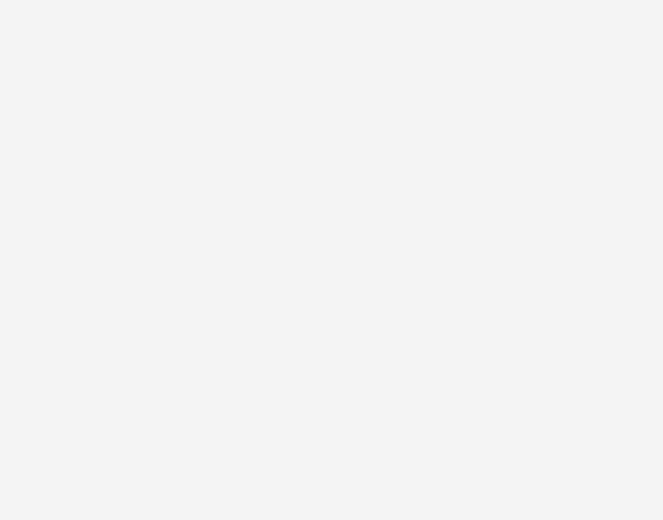
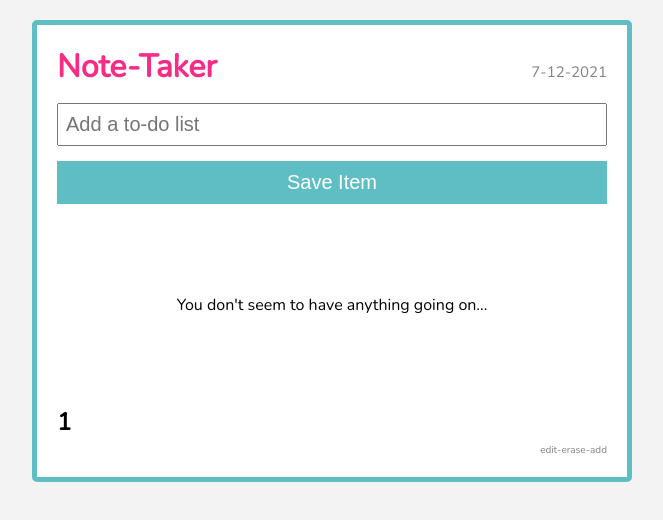
Before and after one commit to markovic-ana/to-do-app, a React (Create React App) app: page /Details/1 in a window 1280 px wide. Before the commit this address had no page. Shown: the top 520 px of the page, without its empty margins (308-971 px from the left). Built offline with nearby package versions, Linux system fonts and the light colour scheme.

Commit message:
output za id

```diff
--- a/src/components/Item.js
+++ b/src/components/Item.js
@@ -1,15 +1,19 @@
-import { FaTrashAlt } from 'react-icons/fa'
-import { BsFillPencilFill } from 'react-icons/bs'
-import {BsFillPlusCircleFill} from 'react-icons/bs'
-import { useState} from 'react'
-import Itemstyles from './Item.module.css'
-import { Link} from 'react-router-dom'
+import { FaTrashAlt } from 'react-icons/fa';
+import { BsFillPencilFill } from 'react-icons/bs';
+import { BsFillPlusCircleFill } from 'react-icons/bs';
+import { useState } from 'react';
+import Itemstyles from './Item.module.css';
+import { Link } from 'react-router-dom';
+import { getDetails } from "../getDetails";
 
 
 
 
 //pojedinacni to do item
-const Item = ({ item, onDelete}) => {
+const Item = ({ item, onDelete }) => {
+
+       let details = getDetails();
+    console.log(details);
 
     const [showUpdateInput, setShowUpdateInput] = useState(false);
     const [updatedText, setUpdatedText] = useState(item.text)
@@ -40,11 +44,16 @@
                 <BsFillPencilFill onClick={() => setShowUpdateInput(!showUpdateInput)} />
                 <FaTrashAlt onClick={() => onDelete(item.id)} />
                 {/* <Link to={`/details/${item.id}`}> */}
-                <Link to="details">
+                 <Link
+                to = {`/details/${item.id}`}
+            key={item.id}
+            >
                     <BsFillPlusCircleFill />
                 </Link>
 
+
             </div>
+
         </div>
     )
 }
--- a/src/components/Items.js
+++ b/src/components/Items.js
@@ -1,5 +1,6 @@
 import Item from "./Item"
 import Itemsstyles from './Items.module.css'
+
 
 
 //sve to do items
@@ -9,7 +10,8 @@
 
     return (
         <div className={Itemsstyles.list}>
-            {todos.map((item) => <Item key={item.id} item={item} onDelete={onDelete} />)}
+            {todos.map((item) =>
+                <Item key={item.id} item={item} onDelete={onDelete} />)}
         </div>
     )
 }
--- a/src/index.js
+++ b/src/index.js
@@ -5,6 +5,7 @@
 import reportWebVitals from './reportWebVitals';
 import { BrowserRouter, Routes, Route } from "react-router-dom";
 import Details from "./screens/Details";
+import Detail from "./screens/Detail";
 
 
 ReactDOM.render(
@@ -12,7 +13,17 @@
     <BrowserRouter>
       <Routes>
         <Route path="/" element={<App />}>
-        <Route path="details" element ={<Details/>}/>
+          <Route path="details" element={<Details />} >
+            <Route path=":id" element={<Detail />}/>
+            </Route>
+          <Route
+      path="*"
+      element={
+        <main style={{ padding: "1rem" }}>
+          <p>There's nothing here!</p>
+        </main>
+      }
+    />
         </Route>
         </Routes>
     </BrowserRouter>
--- /dev/null
+++ b/src/screens/Detail.js
@@ -0,0 +1,6 @@
+import { useParams } from "react-router-dom";
+
+export default function Detail() {
+     let params = useParams();
+    return <h2>{params.id}</h2>;
+}
--- a/src/screens/Details.js
+++ b/src/screens/Details.js
@@ -1,9 +1,9 @@
 // import Detailsstyles from './Details.module.css';
-import { Link } from "react-router-dom";
+import { Link, Outlet } from "react-router-dom";
 import { getDetails } from "../getDetails"
 
 
-const Details = () => {
+export default function Details() {
 
     let details = getDetails();
     console.log(details);
@@ -11,7 +11,7 @@
 
     return (
         <>
-            {details.map(detail => (
+            {/* {details.map(detail => (
                 <Link
                 to = {`/details/${detail.id}`}
             key={detail.id}
@@ -19,10 +19,8 @@
             {detail.text}
         </Link>
     ))
-}
+            } */}
+            <Outlet />
         </>
     )
-}
-
-
-export default Details
+};
```
Also changed, not shown: src/getDetails.js (line endings or trailing spaces).
